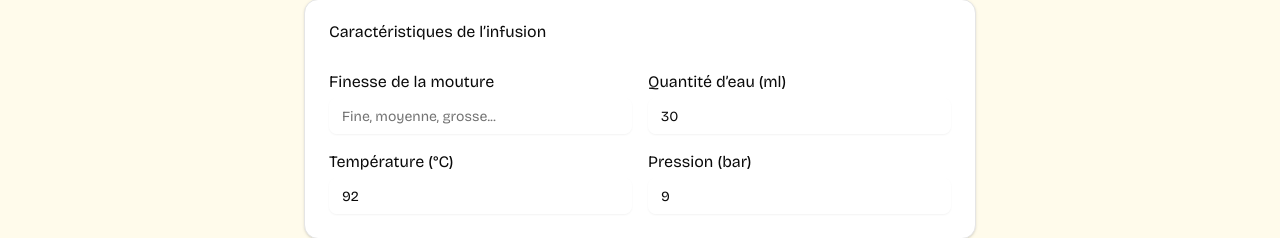
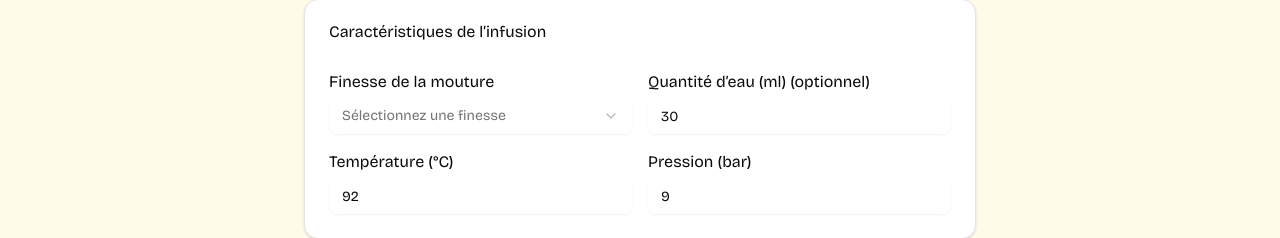
Before and after one commit to tmaurie/coffee-log, a Next.js app: page /tests/new in a window 1280 px wide. Shown: the part 453-691 px from the top of the page. Built offline with nearby package versions, Linux system fonts and the light colour scheme; no server answers.

Commit message:
refactor: update test form fields and layout for improved usability

```diff
--- a/app/coffees/new/page.tsx
+++ b/app/coffees/new/page.tsx
@@ -65,21 +65,17 @@ export default function NewCoffeePage() {
           onChange={setTags}
           placeholder="Ajoutez un tag (Entrée pour valider)"
         />
-        <p className="text-xs text-gray-500">
-          Séparer les tags par virgule ou utiliser le bouton +
-        </p>
 
         {/* Roast level */}
         <div className="space-y-1">
-          <label className="text-sm font-medium">Niveau de torréfaction</label>
           <Select
             value={roastLevel}
             onValueChange={(value) =>
               setRoastLevel(value as (typeof ROAST_LEVELS)[number])
             }
           >
-            <SelectTrigger>
-              <SelectValue placeholder="Sélectionner…" />
+            <SelectTrigger className="w-full">
+              <SelectValue placeholder="Niveau de torréfaction…" />
             </SelectTrigger>
             <SelectContent>
               {ROAST_LEVELS.map((l) => (
--- a/components/star-rating.tsx
+++ b/components/star-rating.tsx
@@ -35,7 +35,9 @@ export default function StarRating({
           </button>
         );
       })}
-      <span className="ml-2 text-sm">{value}/{max}</span>
+      <span className="ml-2 text-sm">
+        {value}/{max}
+      </span>
     </div>
   );
 }
--- a/components/test-form.tsx
+++ b/components/test-form.tsx
@@ -187,16 +187,28 @@ export default function TestForm() {
             <label className="block mb-1 font-semibold">
               Finesse de la mouture
             </label>
-            <Input
+            <Select
               name="grindSize"
               value={form.grindSize}
-              onChange={handleChange}
-              placeholder="Fine, moyenne, grosse..."
-            />
+              onValueChange={(value) =>
+                setForm((f) => ({ ...f, grindSize: value }))
+              }
+              required
+            >
+              <SelectTrigger className="w-full">
+                <SelectValue placeholder="Sélectionnez une finesse" />
+              </SelectTrigger>
+              <SelectContent>
+                <SelectItem value="Très fine">Très fine</SelectItem>
+                <SelectItem value="Fine">Fine</SelectItem>
+                <SelectItem value="Moyenne">Moyenne</SelectItem>
+                <SelectItem value="Grossière">Grossière</SelectItem>
+              </SelectContent>
+            </Select>
           </div>
           <div>
             <label className="block mb-1 font-semibold">
-              Quantité d’eau (ml)
+              Quantité d’eau (ml) (optionnel)
             </label>
             <Input
               type="number"
@@ -205,7 +217,6 @@ export default function TestForm() {
               min={10}
               max={500}
               onChange={handleChange}
-              placeholder="Facultatif"
             />
           </div>
           <div>
@@ -250,7 +261,7 @@ export default function TestForm() {
               value={[form.intensity]}
               onValueChange={(v) => handleSlider("intensity", v)}
             />
-            <span className="text-sm">Niveau : {form.intensity}</span>
+            <span className="text-sm">Niveau : {form.intensity}</span>
           </div>
           <div>
             <label className="block mb-1 font-semibold">Amertume</label>
@@ -261,7 +272,7 @@ export default function TestForm() {
               value={[form.bitterness]}
               onValueChange={(v) => handleSlider("bitterness", v)}
             />
-            <span className="text-sm">Niveau : {form.bitterness}</span>
+            <span className="text-sm">Niveau : {form.bitterness}</span>
           </div>
           <div>
             <label className="block mb-1 font-semibold">Acidité</label>
@@ -272,10 +283,10 @@ export default function TestForm() {
               value={[form.acidity]}
               onValueChange={(v) => handleSlider("acidity", v)}
             />
-            <span className="text-sm">Niveau : {form.acidity}</span>
+            <span className="text-sm">Niveau : {form.acidity}</span>
           </div>
         </CardContent>
-        <Separator className="border-t " />
+        <Separator className="border-t" />
         <CardFooter>
           <div>
             <label className="block mb-1 font-semibold">Note globale</label>
```
